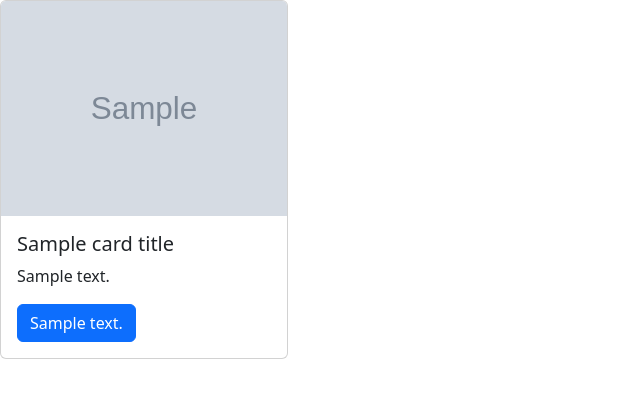
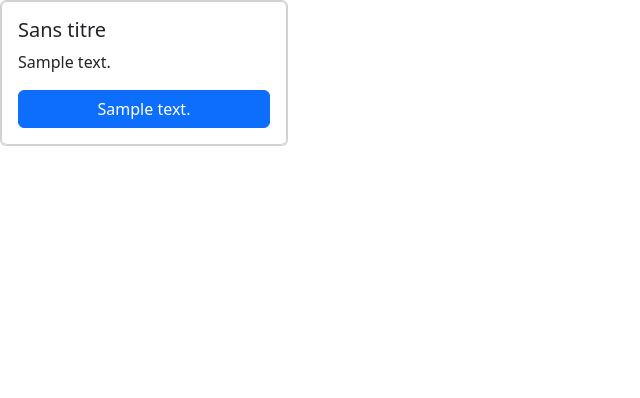
Before and after one commit to vacodevacode/Recette_de_cuisine, a Flask app: template app/Templates/card.html in a window 1280 px wide. Shown: the top 398 px of the page, without its empty margins (0-640 px from the left). Run offline with Flask 3, Linux system fonts and the light colour scheme; the template is opened without the code that fills it: most values are stand-ins (such as "Sample title", 1, 10 or a date in 2020); grey boxes marked "Sample" are stand-in pictures.

Commit message:
feat: :construction: Card_Amineo

```diff
--- a/app.py
+++ b/app.py
@@ -13,7 +13,14 @@ users = [
 
 @app.route('/')
 def index():
-    return "Mon application"
+    cards = [
+            {'title': 'Carte 1', 'Description': 'Contenu de la carte 1','Detail':'plus'},
+            {'title': 'Carte 2', 'Description': 'Contenu de la carte 2','Detail':'plus'},
+            {'title': 'Carte 3', 'Description': 'Contenu de la carte 3','Detail':'plus'},
+            # Ajoutez autant de cartes que nécessaire
+        ]
+    return render_template('index.html', cards=cards)
+
 
 @app.route('/signin')
 def signin():
@@ -57,9 +64,9 @@ app.template_folder = os.path.join(os.getcwd(), 'app/templates')
 app.static_folder = os.path.join(os.getcwd(), 'app/static')
 
 
-@app.route('/card')
-def card():
-    return render_template('card.html', img='', Card_title='', Description='',Detail='')
+# @app.route('/card')
+# def card():
+#     return render_template('card.html', img='', Card_title='', Description='',Detail='')
 
 if __name__ == '__main__':
     app.run(host='0.0.0.0', port=80, debug=True)
--- a/app/Templates/card.html
+++ b/app/Templates/card.html
@@ -2,9 +2,9 @@
   <link href="https://cdn.jsdelivr.net/npm/bootstrap@5.3.3/dist/css/bootstrap.min.css" rel="stylesheet" integrity="sha384-QWTKZyjpPEjISv5WaRU9OFeRpok6YctnYmDr5pNlyT2bRjXh0JMhjY6hW+ALEwIH" crossorigin="anonymous">
 
   <div class="card" style="width: 18rem;">
-    <img src="{{img}}" class="card-img-top" alt="...">
-    <div class="card-body">
-      <h5 class="card-title">{{Card_title}} </h5>
+    <!-- <img src="{{img}}" class="card-img-top" alt="..."> -->
+    <div class="card card-body">
+      <h5 class="card-title">{{title|default('Sans titre')}} </h5>
       <p class="card-text">{{Description}} </p>
       <a href="#" class="btn btn-primary">{{Detail}} </a>
     </div>
```
Also changed, not shown: app/Templates/index.html (added, +14 -0 lines).
